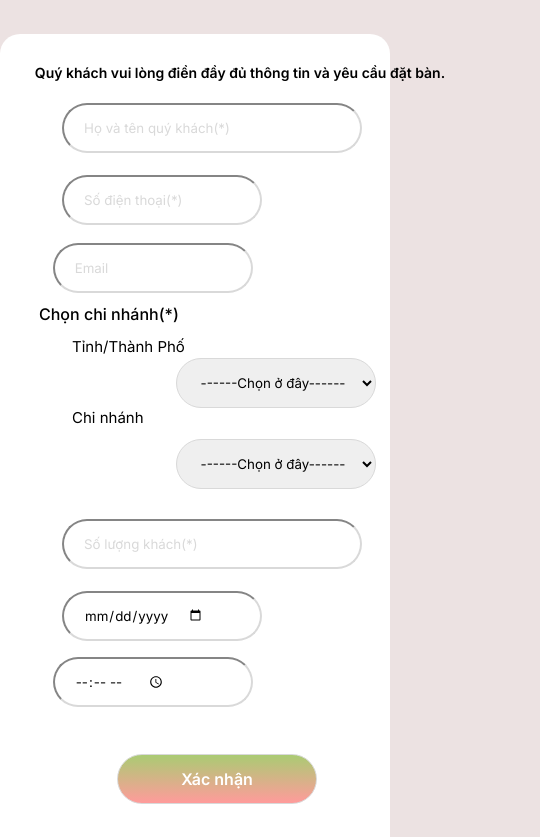
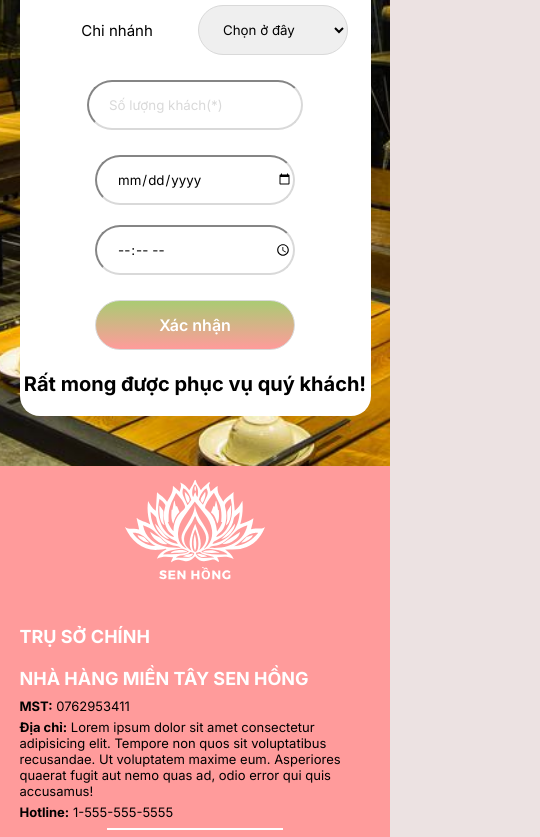
Before and after one commit to baoha7204/ProjectFE1-SenHong-restaurant, a website: page order.html in a window 390 px wide. Shown: the part 605-1442 px from the top of the page, 540 px wide, since content can reach past the window. Drawn offline with Linux system fonts and the light colour scheme.

Commit message:
add responsive and layout

```diff
--- a/assets/order.css
+++ b/assets/order.css
@@ -1,30 +1,23 @@
 html{
     background-color: #ECE2E2;
-}
-
-body{
-    font-size: 20px;
 }
 
 .banner{
     padding-top: 250px;
     min-height: 450px;
     width: 100%;
-    background-image: url(IMG/table.jpg);
+    background-image: url('img/table.jpg');
     background-position: center;
     background-size: cover;
-    position: relative;
 }
 
 .orderbox{
-    width: 1170px;
-    height: 730px;
+    min-height: 730px;
     background-color: white;
-    margin: 50px auto;
-    position: relative;
+    margin: 50px 5%;
     border-radius: 20px;
-    grid-template-columns: 50% 50%;
     display: flex;
+	overflow: hidden;
 }
 
 .title{
@@ -34,39 +27,59 @@ body{
 }
 
 .orderbox-img{
-    width: 50%;
+    flex: 1;
     display: flex;
-    position: relative;
-    margin-left: 50%;
-    position: absolute;
-}
-
-.orderbox-img img{
-    width: 100%;
-    height: 730px;
-    border-radius: 20px;
-    position: absolute;
+    background-image: url('img/TY.png');
+	background-position: center;
+    background-size: cover;
 }
 
 .orderbox-form{
-    width: 50%;
+	flex: 1;
+	display: flex;
+	flex-direction: column;
+	gap: 2rem;
 }
 
 .orderbox-form .note{
-    font-size: 1.8rem;
+    font-size: 2.5rem;
     text-align: center;
     padding-top: 30px;
     font-weight: 600;
 }
 
+table{
+	padding: 0 5%;
+	width: 100%;
+}
+
+tbody{
+	display: flex;
+	flex-direction: column;
+	gap: 2.5rem;
+}
+
+form table tr {
+	display: flex;
+	justify-content: center;
+	align-items: center;
+}
+
+form table :is(tr:nth-of-type(1), tr:nth-of-type(3), tr:nth-of-type(4), tr:nth-of-type(5), tr:nth-of-type(7)) td{
+	width: 100%;
+}
+
+form table tr:nth-of-type(2) td{
+	flex: 1;
+	display: flex;
+	justify-content: center;
+	align-items: center;
+}
 
 form input{
     height: 50px;
     border-radius: 100px;
-    margin-top: 20px;
     padding-left: 20px;
-    display: flex;
-    margin-left: 70px;
     border-color: #D9D9D9;
 }
 
@@ -75,91 +88,60 @@ form input::placeholder{
 }
 
 form .gname{
-   width: 430px;
-}
-
-form .gphone{
-    width: 200px;
-}
-
-form .gemail{
-    width: 200px;
-    position: absolute;
-    left: 19.8%;
-    top: 17.3%;
+   	width: 100%;
 }
 
 .choose{
-    font-size: 1.6rem;
-    position: absolute;
+	text-align: center;
+    font-size: 2rem;
     font-weight: 500;
-    top: 30%;
-    left: 18%;
 }
 
-.text1{
-    margin-top: 80px;
+.text1, .text2{
     display: flex;
-    margin-left: 120px;
     font-size: 1.5rem;
+	align-items: center;
+	justify-content: center;
 }
 
 select{
     height: 50px;
     width: 200px;
     border-radius: 100px;
-    padding-left: 20px;
     border-color: #D9D9D9;
-    position: absolute;
-    left: 25%;
-    top: 36%;
 }
 
-.gbranch{
-    top: 47%;
+td:has( :is(.gplace, .gbranch, .gdate, .gtime)){
+	display: flex;
+    align-items: center;
+	justify-content: center;
 }
 
-.text2{
-    margin-top: 60px;
-    display: flex;
-    margin-left: 120px;
-    font-size: 1.5rem;
+.gplace, .gbranch{
+	padding-left: 20px;
 }
 
-.gsl{
-    width: 430px;
-    margin-top: 35px;
-}
-
-.gdate{
-    width: 200px;
-}
-
-.gtime{
-    width: 200px;
-    position: absolute;
-    left: 19.8%;
-    top: 63.6%;
+.gdate, .gtime{
+    min-width: 200px;
 }
 
 .submit input{
-    width: 200px;
+    min-width: 200px;
     border: 1px solid var(--medium-gray, #D9D9D9);
     background: linear-gradient(180deg, #AACB73 0%, #FF9B9B 100%);
-    margin-top: 30px;
-    margin-left: 180px;
-    color:white ;
+    color:white;
     font-size: 1.6rem;
     font-weight: 600;
     display: flex;
     justify-content: center;
     align-items: center;
-    padding: 0;
+	padding: 0;
 }
 
 .end{
-    margin-top: 40px;
-    margin-left: 80px;
+	font-size: 2.5rem;
+	text-align: center;
+	margin-bottom: 2rem;
 }
 
 .submit input:hover{
@@ -169,82 +151,42 @@ select{
 
 /* ----- Responsive for mobile devices ----- */
 @media (max-width: 480px) {
+	body{
+		background-image: url('img/table.jpg');
+		background-position: center;
+    	background-size: cover;
+	}
+	.banner {
+		display: none;
+	}
+	.title{
+		color: #ECE2E2;
+		font-size: 3rem;
+	}
 	.orderbox-img{
 		display: none;
 	}
 
-	.orderbox{
-		width: 100%;
-		height: 900px;
+	.orderbox-form .note{
+		font-size: 1.8rem;
 	}
 
-	.orderbox-form .note{
-		width: 480px;
-		font-size: 1.4rem;
+	tr:nth-of-type(7), tr:nth-of-type(2){
+		flex-direction: column;
+		gap: 2rem;
 	}
 
-	form input{
-		height: 50px;
-		margin-left: 20%;
+	select{
+		width: 150px;
 	}
 
-	form .gname{
-		width: 300px;
-	}
-
-	form .gemail{
-		left: -6.5%;
-		top: 21%;
+	.end{
+		font-size: 2rem;
 	}
 
 	.choose{
 		font-size: 1.6rem;
-		left: 10%;
 	}
-
-	.text1{
-		margin-left: 70px;
-		margin-top: 110px;
-	}
-
-	.text2{
-		margin-left: 70px;
-		margin-top: 50px;
-	}
-
-	select{
-		top: 36%;
-		left: 45%;
-	}
-
-	.gbranch{
-		top: 45%;
-	}
-
-	form .gsl{
-		width: 300px;
-		margin-top: 90px;
-	}
-
-	form .gtime{
-		left: -6.5%;
-		top: 67%;
-	}
-
-	.submit input{
-		position: absolute;
-		margin: 0;
-		top: 80%;
-		left: 30%;
-	}
-
-	.end{
-		font-size: 2rem;
-		width: 480px;
-		margin-top: 200px;
-		margin-left: 60px;
-	}
-
 }
 
 /* ----- Responsive for tablet devices ----- */
@@ -252,62 +194,31 @@ select{
 	.orderbox-img{
 		display: none;
 	}
-
-	.orderbox{
-		width: 100%;
+	.title{
+		color: #ECE2E2;
+		font-size: 3rem;
 	}
-
-	.orderbox-form .note{
-		width: 768px;
+	.banner {
+		display: none;
 	}
-
-	form input{
-		height: 60px;
-		margin-left: 40%;
-	}
-
-	.choose{
-		left: 42%;
-		padding-top: 15px;
-	}
-
-	form .gemail{
-		top: 18.5%;
-		left: 14%;
-	}
-
-	select{
-		top: 38%;
-		left: 50%;
-	}
-
-	.text1{
-		margin-left: 230px;
-		margin-top: 75px;
-	}
-
-	.text2{
-		margin-left: 230px;
-		margin-top: 45px;
-	}
-
-	.gtime{
-		top: 64.7%;
-		left: 14%;
-	}
-
-	.submit input{
-		position: absolute;
-		left: 14%;
-	}
-
-	.end{
-		width: 768px;
-		margin-top: 120px;
-		margin-left: 180px;
+	body{
+		background-image: url('img/table.jpg');
+		background-position: center;
+    	background-size: cover;
 	}
 }
 
 /* ----- Responsive for PC devices ----- */
 @media (min-width: 769px) and (max-width: 1078px) {
+	table{
+		padding: 0;
+	}
+
+	.orderbox-form{
+		flex: 5;
+	}
+
+	.orderbox-img{
+		flex: 2;
+	}
 }
--- a/order.html
+++ b/order.html
@@ -18,7 +18,7 @@
 
     <section class="orderbox">
         <div class="orderbox-form">
-            <p class="note">Quý khách vui lòng điền đầy đủ thông tin và yêu cầu đặt bàn.</p>
+            <p class="note">Quý khách vui lòng điền đầy đủ thông tin và yêu cầu đặt bàn</p>
 
             <form method="get">
                 <table>
@@ -31,14 +31,13 @@
                         <td><input class="gemail" type="email" required placeholder="Email"></td>
                     </tr>
 
-                    <p class="choose">Chọn chi nhánh(*)</p>
+                    <tr><td><p class="choose">Chọn chi nhánh(*)</p></td></tr>
 
                     <tr class="select">
                         <td class="text1">Tỉnh/Thành Phố</td>
                         <td>
                             <select class="gplace" required>
-                                <option class="pickhere" value="" selected disabled hidden>------Chọn ở đây------
-                                </option>
+                                <option class="pickhere" value="" selected disabled hidden>Chọn ở đây</option>
                                 <option value="1">Hà Nội</option>
                                 <option value="2">TP Hồ Chí Minh</option>
                                 <option value="3">Cần Thơ</option>
@@ -52,8 +51,7 @@
                         <td class="text2">Chi nhánh</td>
                         <td>
                             <select class="gbranch" required>
-                                <option class="pickhere" value="" selected disabled hidden>------Chọn ở đây------
-                                </option>
+                                <option class="pickhere" value="" selected disabled hidden>Chọn ở đây</option>
                                 <option value="1">Quận 1</option>
                                 <option value="2">Quận 7</option>
                                 <option value="3">Làng đại học</option>
@@ -80,9 +78,7 @@
             <h3 class="end">Rất mong được phục vụ quý khách!</h3>
         </div>
 
-        <div class="orderbox-img">
-            <img src="./assets/img/TY.png" alt="Thank you!">
-        </div>
+        <div class="orderbox-img"></div>
     </section>
 
     <footer></footer>
```
